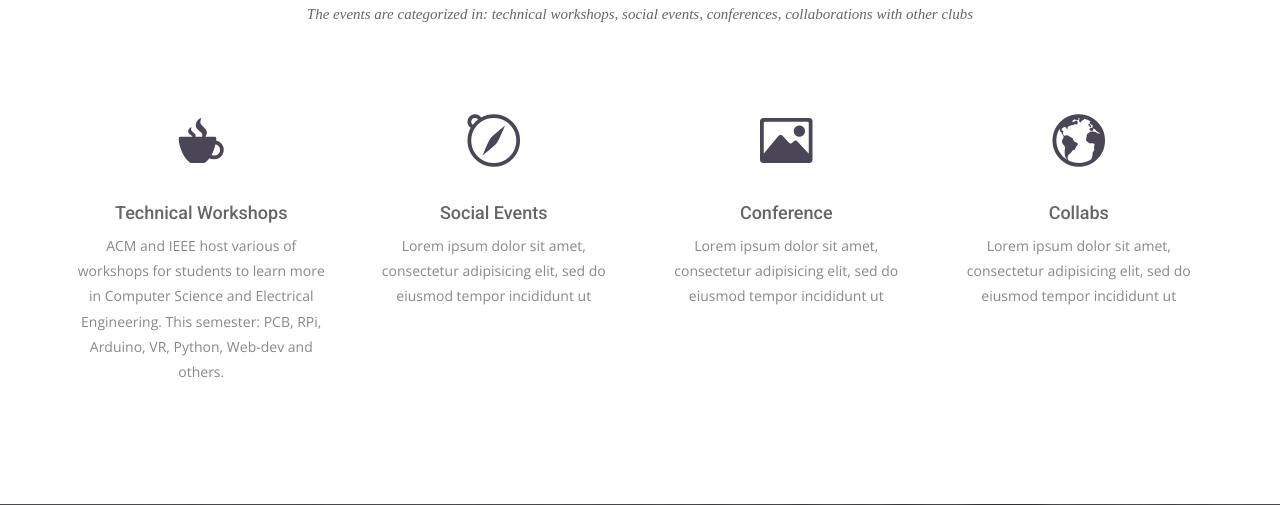
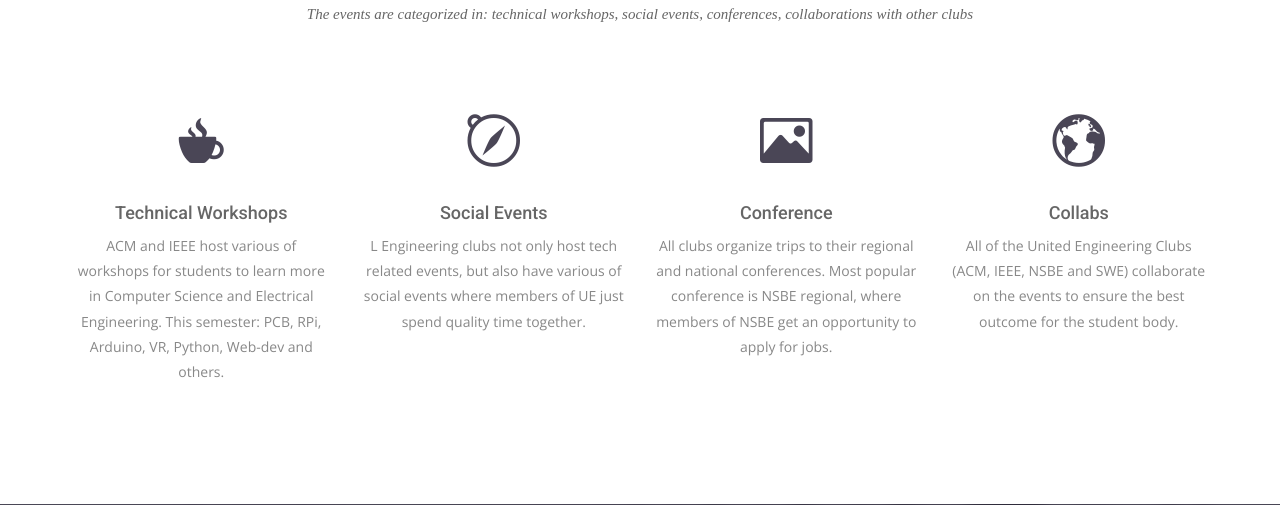
Before and after one commit to SWE-NYIT/SWE-NYC, a Django app: page /events in a window 1280 px wide. Shown: the part 900-1405 px from the top of the page. Run offline with Django 3.2, Linux system fonts and the light colour scheme; some libraries are stand-ins or nearby versions; some web fonts are replaced.

Commit message:
Update Events.html

```diff
--- a/blog/templates/blog/Events.html
+++ b/blog/templates/blog/Events.html
@@ -113,21 +113,21 @@
             <div class="service-item">
               <i class="ion-compass"></i>
               <h4>Social Events</h4>
-              <p>Lorem ipsum dolor sit amet, consectetur adipisicing elit, sed do eiusmod tempor incididunt ut </p>
+              <p>L Engineering clubs not only host tech related events, but also have various of social events where members of UE just spend quality time together. </p>
             </div>
           </div>
           <div class="col-sm-6 col-md-3">
             <div class="service-item">
               <i class="ion-image"></i>
               <h4>Conference</h4>
-              <p>Lorem ipsum dolor sit amet, consectetur adipisicing elit, sed do eiusmod tempor incididunt ut </p>
+              <p> All clubs organize trips to their regional and national conferences. Most popular conference is NSBE regional, where members of NSBE get an opportunity to apply for jobs. </p>
             </div>
           </div>
           <div class="col-sm-6 col-md-3">
             <div class="service-item">
               <i class="ion-earth"></i>
               <h4>Collabs</h4>
-              <p>Lorem ipsum dolor sit amet, consectetur adipisicing elit, sed do eiusmod tempor incididunt ut </p>
+              <p> All of the United Engineering Clubs (ACM, IEEE, NSBE and SWE) collaborate on the events to ensure the best outcome for the student body. </p>
             </div>
           </div>
         </div>
```
